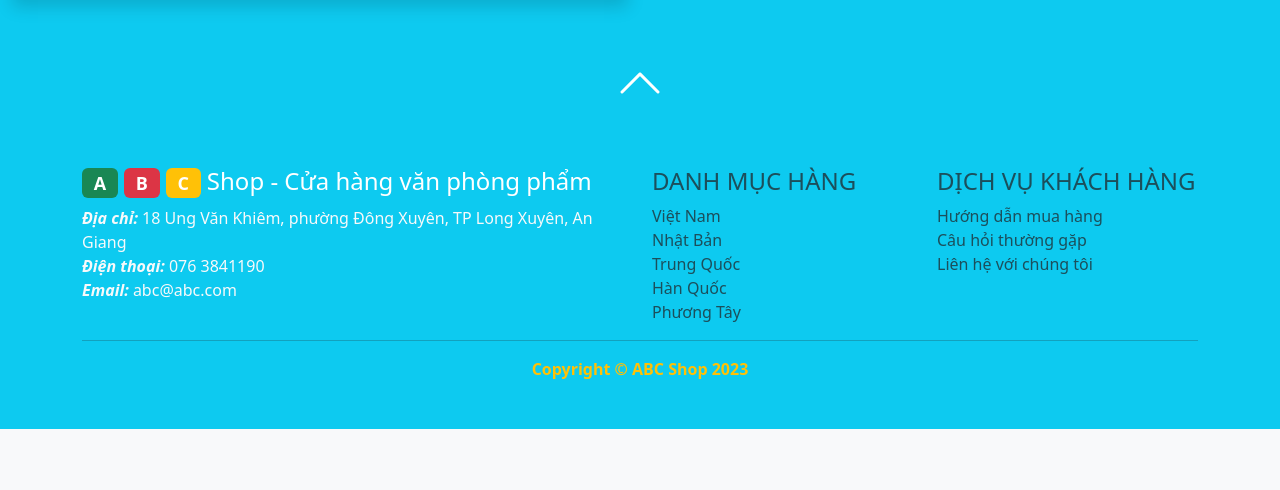
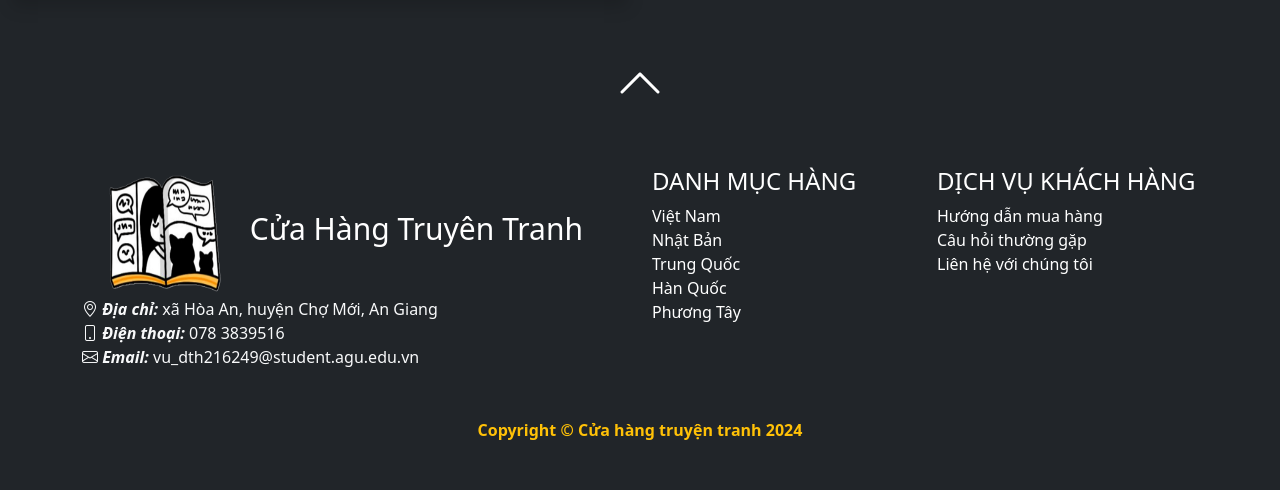
Before and after one commit to JanVuLe/ShopTruyenTranh, a PHP site: page /public in a window 1280 px wide. Shown: the part 2728-3218 px from the top of the page. Before the commit the page ends 3157 px from the top, so only its background shows below. Run offline with PHP 8.4, Linux system fonts and the light colour scheme; data comes from the database, SQL or seed files in the repository.

Commit message:
them design

```diff
--- a/admin/inc/top.php
+++ b/admin/inc/top.php
@@ -7,14 +7,13 @@
 	<meta name="viewport" content="width=device-width, initial-scale=1, shrink-to-fit=no">
 
 	<link rel="preconnect" href="https://fonts.gstatic.com">
-	<link rel="icon" href="images/logo/logostt.ico" type="image/x-icon">
 	<title>Trang quản trị - Shop Truyện Tranh</title>
-
 	<link href="../inc/css/app.css" rel="stylesheet">
 	<script src="../inc/js/app.js"></script>
 	<link href="https://fonts.googleapis.com/css2?family=Inter:wght@300;400;600&display=swap" rel="stylesheet">
 	<script src="https://cdn.ckeditor.com/ckeditor5/40.0.0/classic/ckeditor.js"></script>
 	<link rel="stylesheet" href="https://cdn.jsdelivr.net/npm/bootstrap@5.3.0/dist/css/bootstrap.min.css">
+
 
 	<style>
 		table {
--- a/public/inc/bottom.php
+++ b/public/inc/bottom.php
@@ -39,21 +39,22 @@
         </section>
 
         <!-- Footer-->
-        <footer class="py-5 bg-info">
+        <footer class="py-5 bg-dark">
             <div class="text-center mb-5"><a class="text-warning" href="#top"><i class="bi bi-chevron-up"  style="font-size: 3rem; font-weight: bold; color:white;"></i></a></div>
-
             <div class="container">
                 <div class="row">
                     <div class="col-md-6 text-light">
                         <a href="index.php" class="text-decoration-none text-white">
-                        <h4><span class="badge text-white bg-success">A</span>
-                            <span class="badge text-white bg-danger">B</span>
-                            <span class="badge text-white bg-warning">C</span> Shop - Cửa hàng văn phòng phẩm</h4></a>
-                        <p><b><i>Địa chỉ:</i></b> 18 Ung Văn Khiêm, phường Đông Xuyên, TP Long Xuyên, An Giang<br>
-                            <b><i>Điện thoại:</i></b> 076 3841190<br>
-                            <b><i>Email:</i></b> abc@abc.com</p>
+                          <div style="font-size: 30px;">
+                            <img src="../images/logo/logoPPT.png" alt="Logo" style="width: 160px; height: 130px;">
+                            Cửa Hàng Truyên Tranh
+                          </div>
+                        </a>
+                        <p><b><i class="bi bi-geo-alt"> Địa chỉ:</i></b> xã Hòa An, huyện Chợ Mới, An Giang<br>
+                            <b><i class="bi bi-phone"> Điện thoại:</i></b> 078 3839516<br>
+                            <b><i class="bi bi-envelope"> Email:</i></b> vu_dth216249@student.agu.edu.vn</p>
                     </div>
-                    <div class="col-md-3 text-muted">
+                    <div class="col-md-3 text-white">
                         <h4>DANH MỤC HÀNG</h4>
                         <?php foreach ($danhmuc as $d): ?>
                             <a class="list-group-item" href="?action=group&id=<?php echo $d["id"]; ?>">
@@ -61,7 +62,7 @@
 							</a>
                         <?php endforeach; ?>
                     </div>
-                    <div class="col-md-3 text-muted">
+                    <div class="col-md-3 text-white">
                         <h4>DỊCH VỤ KHÁCH HÀNG</h4>
                         <a href="#" class="list-group-item">Hướng dẫn mua hàng</a>
                         <a href="#" class="list-group-item">Câu hỏi thường gặp</a>
@@ -69,7 +70,7 @@
                     </div>
                 </div>
                 <hr>
-                <p class="m-0 text-center text-warning fw-bolder">Copyright &copy; ABC Shop 2023</p></div>
+                <p class="m-0 text-center text-warning fw-bolder">Copyright &copy; Cửa hàng truyện tranh 2024</p></div>
         </footer>
 
     </body>
--- a/public/inc/top.php
+++ b/public/inc/top.php
@@ -10,6 +10,7 @@
 
     <!-- Bootstrap icons-->
     <link href="https://cdn.jsdelivr.net/npm/bootstrap-icons@1.5.0/font/bootstrap-icons.css" rel="stylesheet" />
+    <link rel="shortcut icon" type="image/x-icon" href="../images/logo/logoPPT.png">
     <style>
         .custom-navbar {
             text-transform: uppercase;
@@ -27,6 +28,11 @@
 
         h5 {
             color: #c37b15;
+        }
+        *{
+            border: 0;
+            padding: 0;
+            margin: 0;
         }
     </style>
 </head>
--- a/public/inc/topview.php
+++ b/public/inc/topview.php
@@ -1,11 +1,11 @@
-<div class="d-flex flex-column">
+<ul class="d-flex flex-column" style="list-style-type: none">
 <?php foreach($mathangxemnhieu as $x): ?>
-	<div style="max-height:100px"><a class="text-decoration-none" href="index.php?action=detail&id=<?php echo $x["id"]; ?>">
-		<img style="max-width:15%" class="img-thumbnail float-start m-2"
+	<li style="max-height:100px; padding-top: 3px;"><a class="text-decoration-none" href="index.php?action=detail&id=<?php echo $x["id"]; ?>">
+		<img style="max-width:12%; max-height:92px;" class="img-thumbnail float-start m-2"
 			src="../<?php echo $x["hinhanh"]; ?>"
 			alt="<?php echo $x["tenmathang"]; ?>">
-		<h6 class="card-title text-info"><?php echo $x["tenmathang"]; ?></h6>
+		<h6 class="card-title text-info" style="padding-top: 6px;"><?php echo $x["tenmathang"]; ?></h6>
 		<p class="card-text text-danger fw-bold"><?php echo number_format($x["giaban"]); ?>đ</p>	</a>
-	</div>
+	</li>
 <?php endforeach; ?>
-</div>
+</ul>
```
Also changed, not shown: admin/custom/css/style.css, images/logo/logoPPT.png (added).
